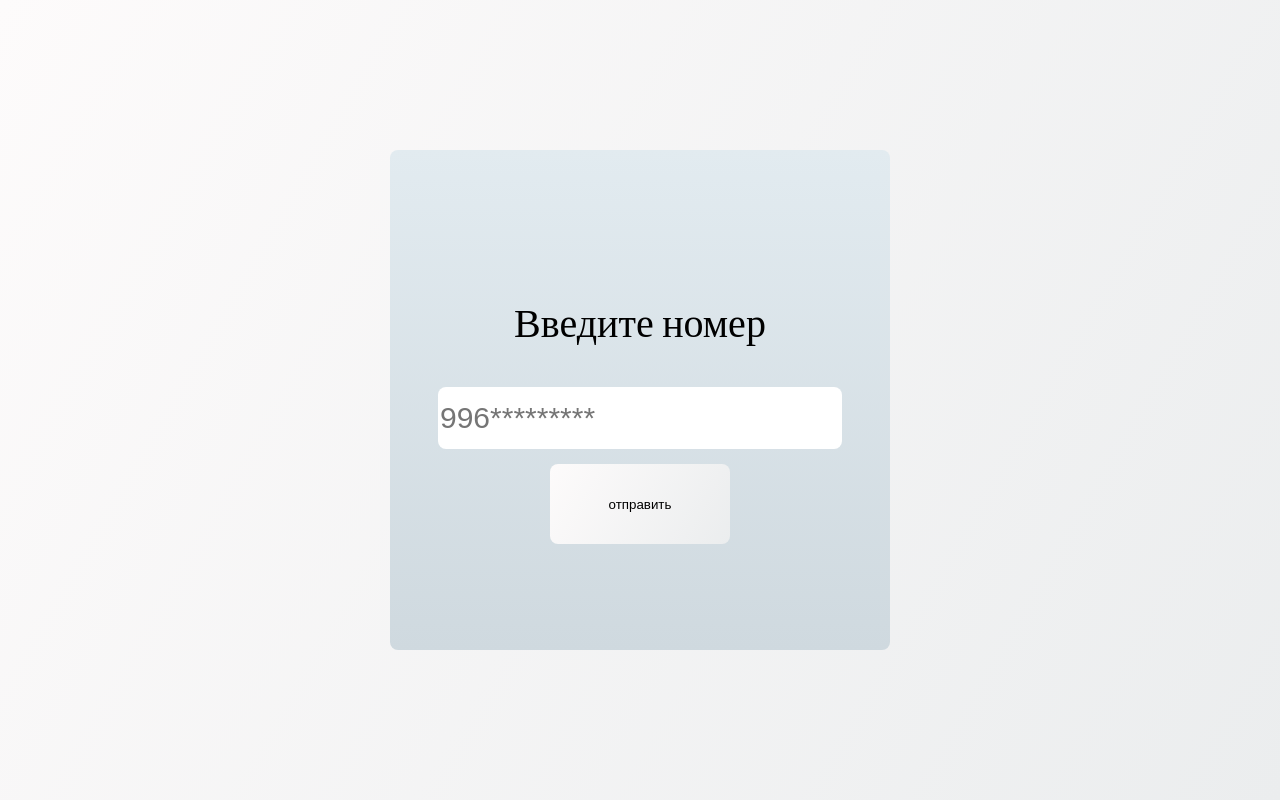
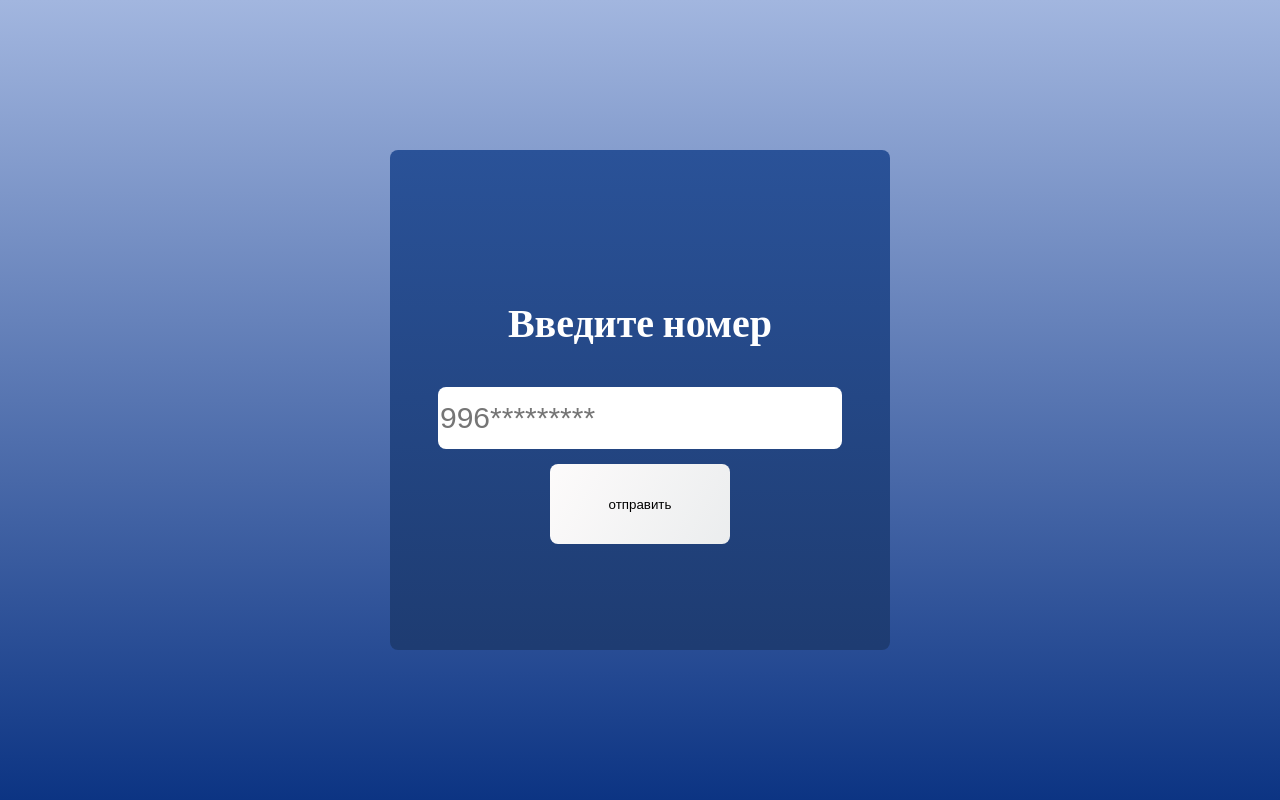
Before and after one commit to Dtsoy77/whatsApp-Link, a plain HTML site: page index.html in a window 1280 px wide. Drawn offline with Linux system fonts and the light colour scheme.

Commit message:
Add files via upload

```diff
--- a/style.css
+++ b/style.css
@@ -5,8 +5,7 @@
     top: 0;
     left: 0;
     overflow: auto;
-    background-image: linear-gradient(120deg, #fdfbfb 0%, #ebedee 100%);
-
+    background-image: linear-gradient(to top, #0c3483 0%, #a2b6df 100%, #6b8cce 100%, #a2b6df 100%);
 }
 .title_components{
     margin-top: 30%;
@@ -16,17 +15,14 @@
 .sub_block{
     width: 500px;
     height: 500px;
-    position: absolute;
+    position: fixed;
     top: 50%;
     left: 50%;
     margin: -250px 0 0 -250px;
-    background-image: linear-gradient(to top, #cfd9df 0%, #e2ebf0 100%);
     border-radius: 8px;
+    background-image: linear-gradient(to top, #1e3c72 0%, #1e3c72 1%, #2a5298 100%);
 }
-h1{
-    text-align: center;
-    font-family: Gabriola;
-}
+
 input{
    margin-left: 50%;
     transform: translate(-50%);
@@ -60,4 +56,6 @@ p{
     font-size: 40px;
     text-align: center;
     font-family: "Century Gothic";
+    font-weight: bolder;
+    color: white;
 }
```
